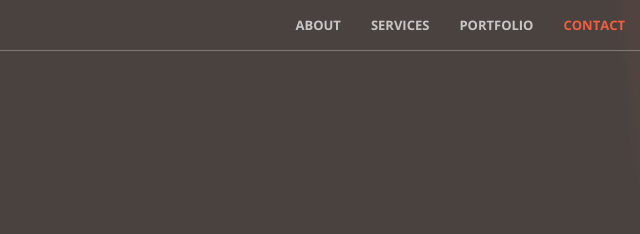
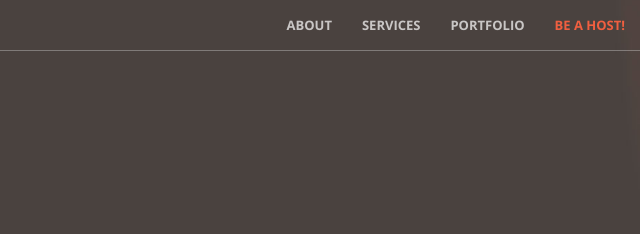
Before and after one commit to JimGray9999/Cook-d, a website: page index.html in a window 1280 px wide. Shown: the top 234 px of the page, 640-1280 px from the left. Drawn offline with nearby package versions, Linux system fonts and the light colour scheme.

Commit message:
contact info for hosts

```diff
--- a/index.html
+++ b/index.html
@@ -59,7 +59,7 @@
                         <a class="page-scroll" href="#portfolio">Portfolio</a>
                     </li>
                     <li>
-                        <a class="page-scroll" href="#contact">Contact</a>
+                        <a class="page-scroll" href="#contact">Be A Host!</a>
                     </li>
                 </ul>
             </div>
```
